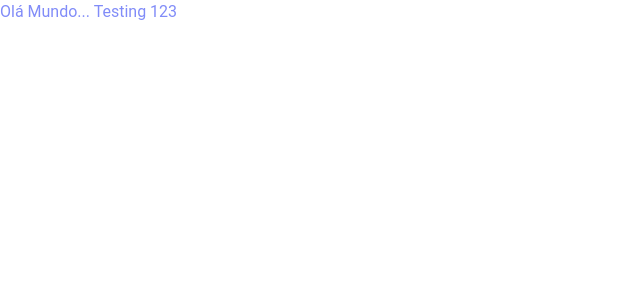
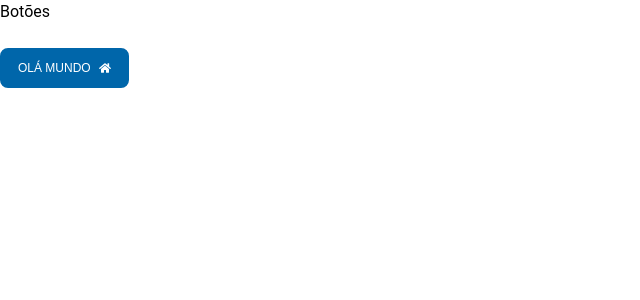
Before and after one commit to asjuanguilherme/design-system, a Next.js app: page / in a window 1280 px wide. Shown: the top 300 px of the page, without its empty margins (0-640 px from the left). Built offline with nearby package versions, Linux system fonts and the light colour scheme.

Commit message:
feat: Desenvolvimento de componente botão

```diff
--- a/package.json
+++ b/package.json
@@ -8,9 +8,12 @@
     "lint": "next lint"
   },
   "dependencies": {
+    "@types/react-icons": "^3.0.0",
     "next": "12.0.7",
+    "polished": "^4.1.3",
     "react": "17.0.2",
     "react-dom": "17.0.2",
+    "react-icons": "^4.3.1",
     "styled-components": "^5.3.3"
   },
   "devDependencies": {
--- /dev/null
+++ b/src/components/Button/config.ts
@@ -0,0 +1,8 @@
+export const config = {
+   cornerStyle: {
+      noRounded: '2px',
+      semiRounded: '4px',
+      fullyRounded: '999px',
+   },
+   hoverEffect: 'darken' //darken lighten or outline
+}
--- /dev/null
+++ b/src/components/Button/index.tsx
@@ -0,0 +1,38 @@
+import { ReactComponentElement } from 'react'
+import * as S from './styles'
+
+interface Props {
+   label: string;
+   onClick?: VoidFunction;
+   icon?: ReactComponentElement<any>;
+   variant?: string;
+   href?: string;
+   target?: string;
+   corner?: string;
+   disabled?: boolean;
+   prefix?: any;
+   sufix?: any;
+   loading: boolean;
+}
+
+const Button = ({label, onClick, variant = 'primary', corner = 'semiRounded', href, target, disabled, prefix, sufix, loading} : Props) => {
+   return (
+      <S.Wrapper onClick={ onClick } variant={ variant } corner={ corner } disabled={disabled} >
+         <a href={ href } target={ target } >
+            { prefix &&
+               <div className="mr-2">
+                  { prefix }
+               </div>
+            }
+            { label }
+            { sufix &&
+               <div className="ml-2">
+                  { sufix }
+               </div>
+            }
+         </a>
+      </S.Wrapper>
+   )
+}
+
+export default Button
--- /dev/null
+++ b/src/components/Button/styles.ts
@@ -0,0 +1,58 @@
+import styled, { css, DefaultTheme, ThemeProps } from 'styled-components'
+import { darken, grayscale } from 'polished'
+
+const getCorner = ( props: ThemeProps<DefaultTheme>, variant: string ) => css`
+   border-radius: ${ props => props.theme.corners[variant]};
+`
+
+const getVariant = ( props: ThemeProps<DefaultTheme>, variant: string ) => css`
+   background-color: ${ props => props.theme.colors[variant] };
+   border: 2px solid ${ props => props.theme.colors[variant] };
+   color: white;
+   text-decoration: none;
+
+   //OUTLINED HOVER STYLE
+   /* &:hover {
+      color: ${ props => props.theme.colors[variant] };
+      background-color: white;
+   } */
+
+   //DARKEN HOVER STYLE
+   &:hover {
+      background-color: ${ props => darken(0.1, props.theme.colors[variant]) };
+      border-color: ${ props => darken(0.1, props.theme.colors[variant]) };
+   }
+`
+
+const DisabledVariant = css`
+   color: white;
+   background-color: ${ props => props.theme.colors.disabled };
+   border-color: ${ props => props.theme.colors.disabled };
+
+   &:hover {
+      border-color: ${ props => props.theme.colors.disabled };
+      background-color: ${ props => props.theme.colors.disabled };
+      cursor: default;
+   }
+`
+
+export const Wrapper = styled.button<{ variant: string, corner: string; }>`
+   a {
+      user-select: none;
+      padding: 0 1rem;
+      height: 2.5rem;
+      display: flex;
+      align-items: center;
+      justify-content: center;
+      font-size: .75rem;
+      text-transform: uppercase;
+      font-family: Montserrat, sans-serif;
+
+      cursor: pointer;
+      transition: .2s;
+
+      ${ props => getCorner(props, props.corner)}
+      ${ props => getVariant(props, props.variant) };
+      ${ props => props.disabled === true && DisabledVariant };
+   }
+`
--- a/src/pages/index.tsx
+++ b/src/pages/index.tsx
@@ -1,7 +1,18 @@
+import Button from "../components/Button"
+import { FaHome } from 'react-icons/fa'
+
 const Index = () => {
   return (
-    <div className="text-indigo-400">
-      Olá Mundo... Testing 123
+    <div>
+      <h2>Botões</h2>
+      <br></br>
+      <Button
+        label="Olá Mundo"
+        href="https://google.com.br"
+        variant="primary"
+        corner="rounded"
+        sufix={ <FaHome/> }
+      />
     </div>
   )
 }
--- a/src/themes/themes.ts
+++ b/src/themes/themes.ts
@@ -16,5 +16,12 @@ export const light = {
       background: '#FFFFFF',
       text: '#333333',
       empty: '#EEEEEE',
+      disabled: '#CCCCCC'
    },
+
+   corners: {
+      squared: '0px',
+      rounded: '.5rem',
+      pill: '10rem',
+   }
 }
```
Also changed, not shown: 1 other file (tests, documents, lock files or other folders).
